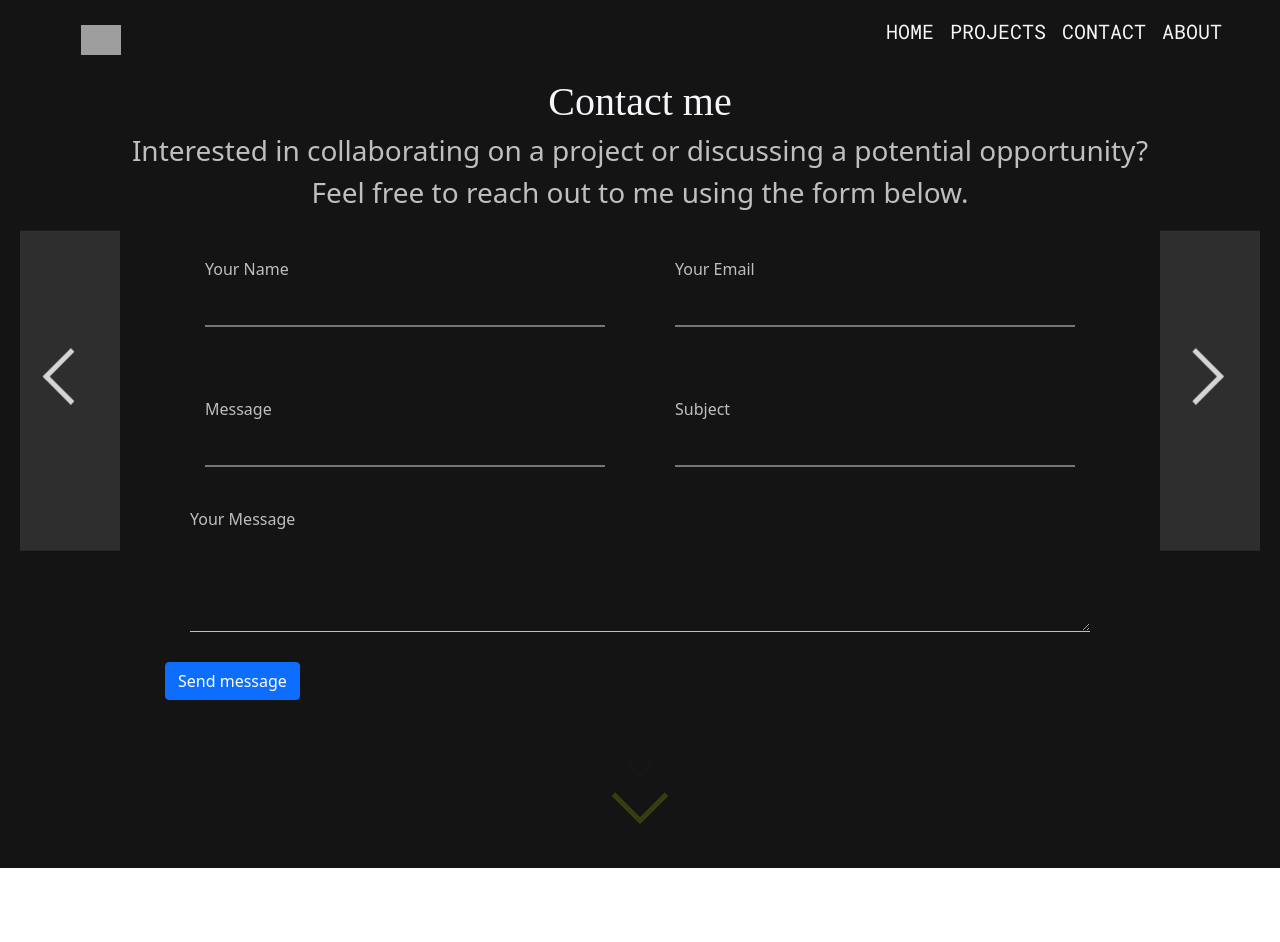
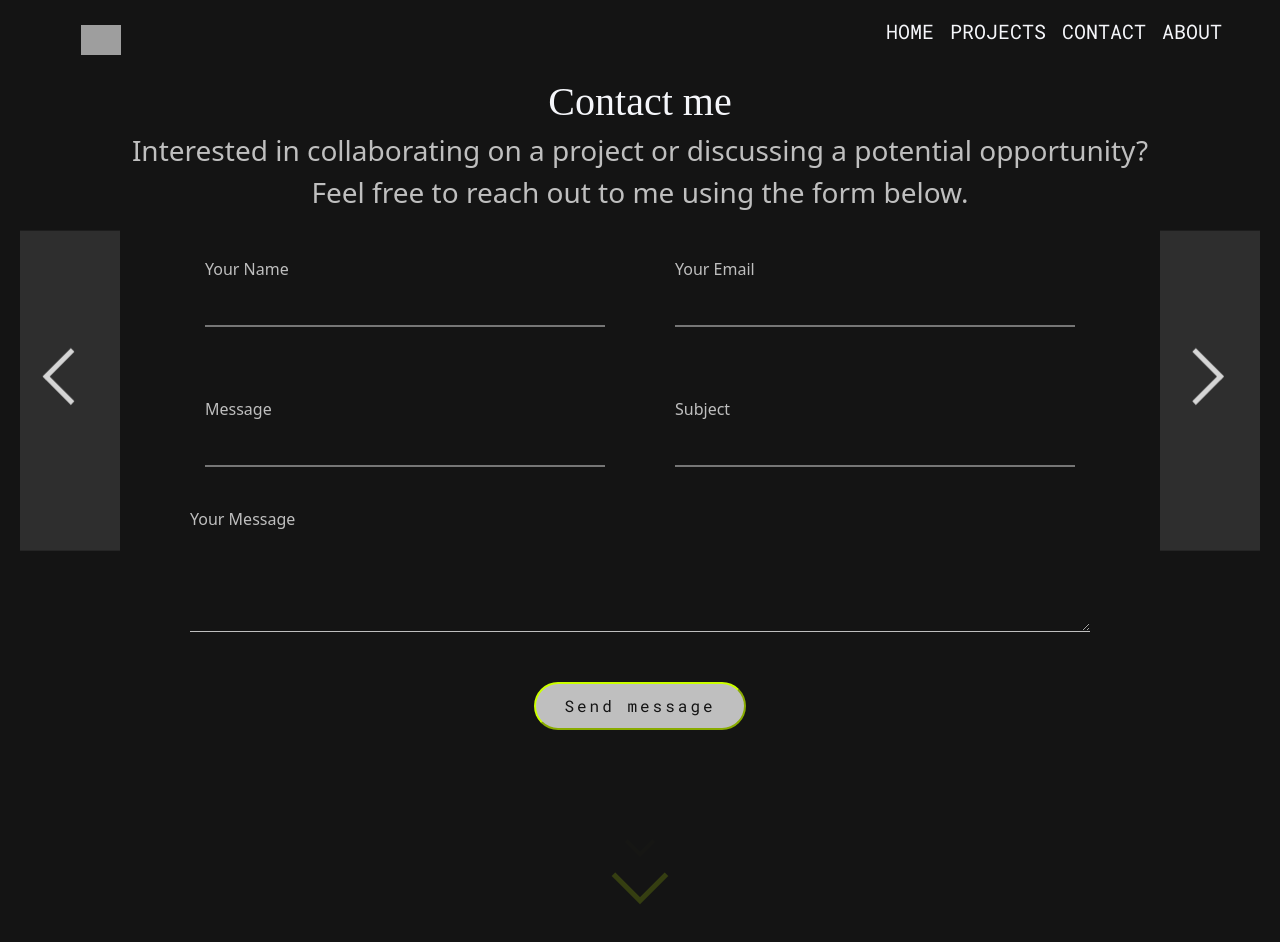
Before and after one commit to OlhaOvcharenko/Portfolio, a React (Create React App) app in the folder client/: page /contact in a window 1280 px wide. Shown: the top 942 px of the page. Before the commit the page ends 868 px from the top, so only its background shows below. Built offline with nearby package versions, Linux system fonts and the light colour scheme; no server answers; grey boxes are pictures that could not be loaded; a web font is replaced by a local one.

Commit message:
change Contact.module.scss by adding styles for button

```diff
--- a/client/src/components/Pages/Contact/Contact.js
+++ b/client/src/components/Pages/Contact/Contact.js
@@ -32,12 +32,15 @@ const Contact = () => {
           </div>
         </div>
 
-          <div className={styles.textBox}>
-            <label htmlFor="message">Your Message</label>
-            <textarea id="message" name="message" rows="4" required></textarea>
-          </div>
+        <div className={styles.textBox}>
+          <label htmlFor="message">Your Message</label>
+          <textarea id="message" name="message" rows="4" required></textarea>
+        </div>
 
-        <button type="submit" className="btn btn-primary">Send message</button>
+        <div className={styles.buttonWrapper}>
+          <button type="submit" className={styles.btnSubmit}>Send message</button>
+        </div>
+
       </form>
   </PageContainer>
   )
--- a/client/src/components/Pages/Contact/Contact.module.scss
+++ b/client/src/components/Pages/Contact/Contact.module.scss
@@ -44,3 +44,23 @@
     color: $color-bright
   }
 }
+
+.buttonWrapper {
+  display: flex;
+  justify-content: center;
+  margin: 20px 0 50px 0;
+}
+.btnSubmit {
+  background-color: $color-bright;
+  padding: 10px 28px;
+  border-radius: 25px;
+  border-color: $color-primary;
+  font-family: $font-text;
+  letter-spacing: 3px;
+  color: $color-on-background;
+  text-decoration: none;
+}
+
+.btnSubmit:hover {
+  background-color: $color-primary;
+}
--- a/client/src/components/Views/Intro/Intro.module.scss
+++ b/client/src/components/Views/Intro/Intro.module.scss
@@ -3,16 +3,19 @@
 
 
 .Intro {
-  position: relative;
+  display: flex;
+  justify-content: center;
+  align-items: center;
+  text-align: center;
+  padding: 0;
   background-color: $color-on-background;
-  height: 73vh;
-  overflow: hidden;
-  padding-top: 60px;
+  height: 80vh;
 }
 
 
 .text {
-  max-width: 600px;
+  margin: 0 auto;
+  max-width: 800px;
   text-align: center;
   z-index: 1;
   overflow: hidden;
```
Lines whose indentation alone changed are shown as unchanged.
